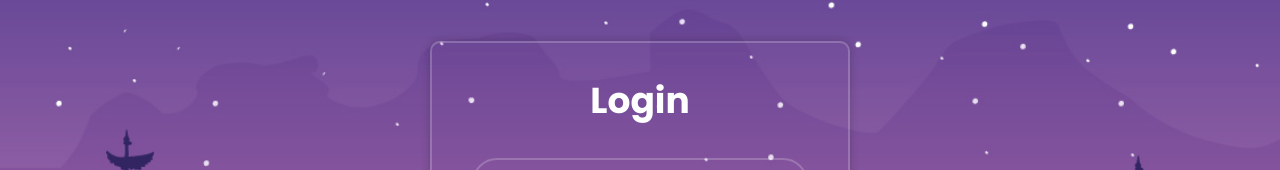
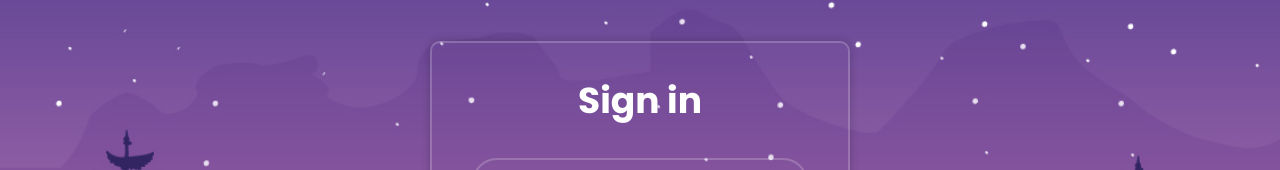
Before and after one commit to jvvinhal/telaLogin, a plain HTML site: page index.html in a window 1280 px wide. Shown: the part 167-337 px from the top of the page. Drawn offline with nearby package versions, Linux system fonts and the light colour scheme.

Commit message:
Correção de texto

```diff
--- a/index.html
+++ b/index.html
@@ -12,7 +12,7 @@
 <body>
     <main class="container">
         <form>
-            <h1>Login</h1>
+            <h1>Sign in</h1>
 
             <div class="input-box">
                 <input placeholder="User" type="email">
```
